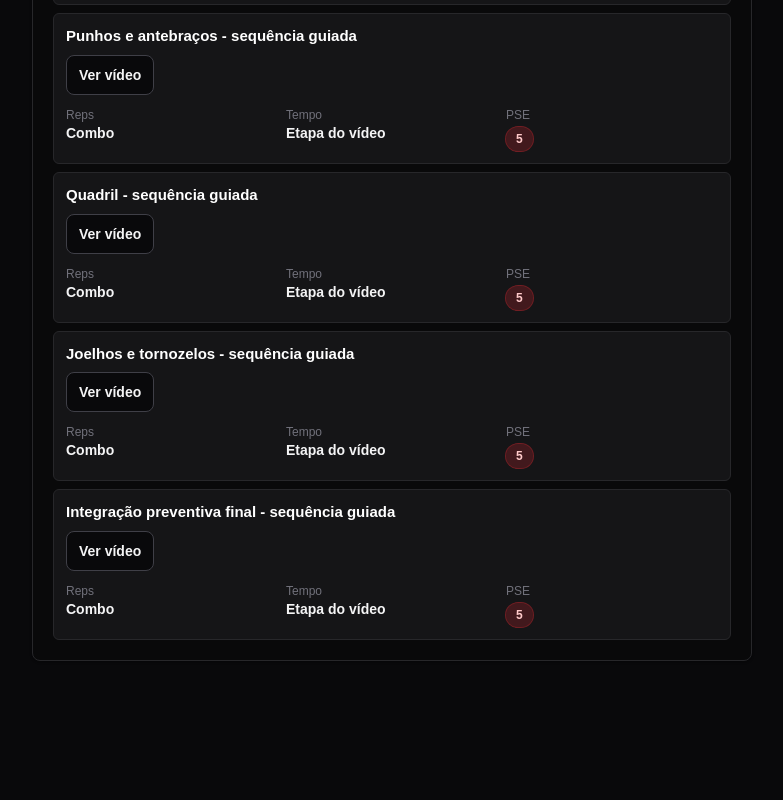
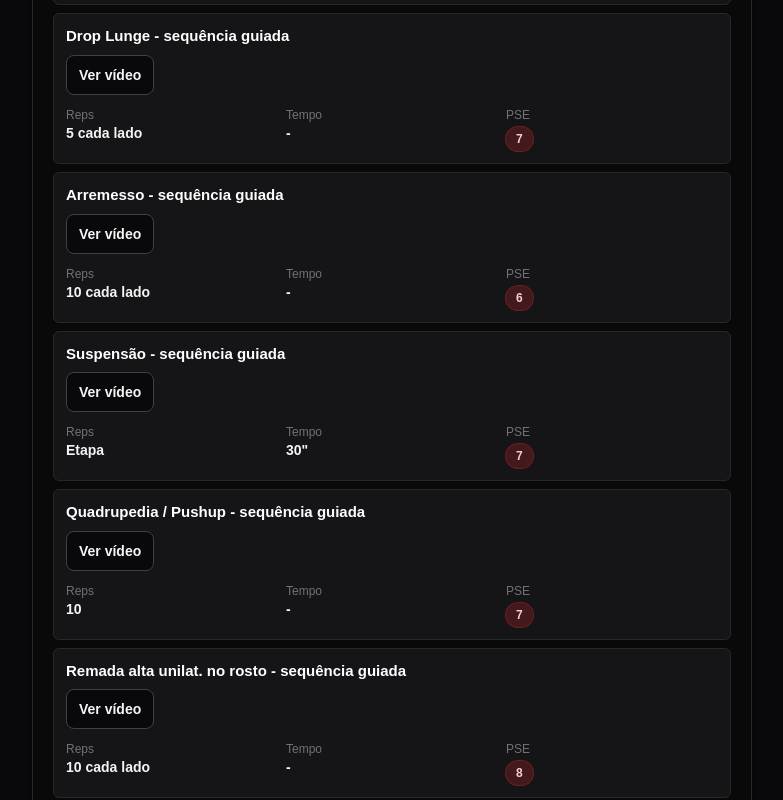
Before and after one commit to adrianogssouza/bjj-training-log, a Next.js app: page /workouts/anti-lesao in a window 1280 px wide. Shown: the part 960-1760 px from the top of the page, without its empty margins (248-1031 px from the left). Built offline with nearby package versions, Linux system fonts and the light colour scheme.

Commit message:
fix: use official complementary workout exercises

```diff
--- a/src/components/workout/WorkoutBlockList.tsx
+++ b/src/components/workout/WorkoutBlockList.tsx
@@ -153,9 +153,8 @@ export function WorkoutBlockList({
                               <div>
                                 <dt className="text-xs text-zinc-500">Reps</dt>
                                 <dd className="font-semibold text-zinc-100">
-                                  {isComplementary
-                                    ? "Combo"
-                                    : item.reps ?? "-"}
+                                  {item.reps ??
+                                    (isComplementary ? "Etapa" : "-")}
                                 </dd>
                               </div>
                               <div>
--- a/src/data/seed-workouts.ts
+++ b/src/data/seed-workouts.ts
@@ -272,62 +272,69 @@ export const seedWorkouts: Workout[] = [
     year: 2026,
     type: "complementary",
     description:
-      "Sequência guiada de mobilidade com carga leve, executada etapa por etapa.",
+      "Sequência oficial de mobilidade com carga leve, executada etapa por etapa.",
     blocks: [
       {
         id: "mobilidade-com-peso-sequencia",
         title: "Sequência completa",
         type: "mobility",
-        sets: "1x",
+        sets: "3x",
         order: 1,
         items: [
           {
             id: "mobilidade-com-peso-video-completo",
-            name: "Agachamento profundo com carga",
-            time: "Etapa do vídeo",
-            targetPse: "5",
+            name: "Mobilidade Ombros",
+            reps: "6 cada lado",
             videoUrl: "https://www.youtube.com/watch?v=c2-Fbra9Z1M&t=239s",
-            notes: "Executar dentro da sequência guiada completa.",
+            notes: "Halter.",
           },
           {
             id: "mobilidade-com-peso-transicao-quadril",
-            name: "Transição de quadril com peso",
-            time: "Etapa do vídeo",
-            targetPse: "5",
+            name: "Mobilidade Quadril \"Cachorro\"",
+            reps: "12 totais",
             videoUrl: "https://www.youtube.com/watch?v=c2-Fbra9Z1M&t=239s",
-            notes: "Registrar mobilidade, controle e desconfortos.",
+            notes: "Tocando os pés.",
           },
           {
             id: "mobilidade-com-peso-rotacao-toracica",
-            name: "Rotação torácica assistida",
-            time: "Etapa do vídeo",
-            targetPse: "5",
+            name: "Alcance Diagonal",
+            reps: "12 totais",
             videoUrl: "https://www.youtube.com/watch?v=c2-Fbra9Z1M&t=239s",
-            notes: "Priorizar amplitude controlada.",
+            notes: "Halter.",
           },
           {
             id: "mobilidade-com-peso-flexores-quadril",
-            name: "Flexores de quadril com carga",
-            time: "Etapa do vídeo",
-            targetPse: "5",
+            name: "Halo",
+            reps: "12 totais",
             videoUrl: "https://www.youtube.com/watch?v=c2-Fbra9Z1M&t=239s",
-            notes: "Manter respiração e posição estável.",
+            notes: "Kettlebell ou anilha.",
           },
           {
             id: "mobilidade-com-peso-posterior",
-            name: "Posterior de coxa com peso",
-            time: "Etapa do vídeo",
-            targetPse: "5",
+            name: "Mobilidade 90/90 com Remada",
+            reps: "12 cada lado",
             videoUrl: "https://www.youtube.com/watch?v=c2-Fbra9Z1M&t=239s",
-            notes: "Controlar a tensão sem forçar dor.",
+            notes: "No cabo.",
           },
           {
             id: "mobilidade-com-peso-integracao",
-            name: "Integração final da mobilidade",
-            time: "Etapa do vídeo",
-            targetPse: "5",
+            name: "Ponte Alta Alternada",
+            reps: "12 totais",
             videoUrl: "https://www.youtube.com/watch?v=c2-Fbra9Z1M&t=239s",
-            notes: "Fechar a sequência e registrar como o corpo respondeu.",
+          },
+          {
+            id: "mobilidade-com-peso-windmill-semiajoelhado",
+            name: "Windmill Semiajoelhado",
+            reps: "6 cada lado",
+            videoUrl: "https://www.youtube.com/watch?v=c2-Fbra9Z1M&t=239s",
+            notes: "Halter ou kettlebell.",
+          },
+          {
+            id: "mobilidade-com-peso-jeff-curl",
+            name: "Jeff Curl",
+            reps: "12",
+            videoUrl: "https://www.youtube.com/watch?v=c2-Fbra9Z1M&t=239s",
+            notes: "Halter ou kettlebell.",
           },
         ],
       },
@@ -340,62 +347,69 @@ export const seedWorkouts: Workout[] = [
     year: 2026,
     type: "complementary",
     description:
-      "Sequência guiada de mobilidade sem carga, executada etapa por etapa.",
+      "Sequência oficial de mobilidade sem carga, executada etapa por etapa.",
     blocks: [
       {
         id: "mobilidade-sem-peso-sequencia",
         title: "Sequência completa",
         type: "mobility",
-        sets: "1x",
+        sets: "3x",
         order: 1,
         items: [
           {
             id: "mobilidade-sem-peso-video-completo",
-            name: "Agachamento profundo sem carga",
-            time: "Etapa do vídeo",
-            targetPse: "4",
+            name: "Mobilidade Quadril/Pé",
+            reps: "6 cada lado",
             videoUrl: "https://www.youtube.com/watch?v=eKlO-7GtBqQ&t=515s",
-            notes: "Executar dentro da sequência guiada completa.",
+            notes: "\"Vai e volta\".",
           },
           {
             id: "mobilidade-sem-peso-quadril",
-            name: "Abertura de quadril",
-            time: "Etapa do vídeo",
-            targetPse: "4",
+            name: "Rolamento tocando os pés",
+            reps: "6",
             videoUrl: "https://www.youtube.com/watch?v=eKlO-7GtBqQ&t=515s",
-            notes: "Buscar amplitude sem perder controle.",
+            notes: "Tocando os pés.",
           },
           {
             id: "mobilidade-sem-peso-toracica",
-            name: "Mobilidade torácica",
-            time: "Etapa do vídeo",
-            targetPse: "4",
+            name: "Mobilidade Quadril",
+            reps: "6 cada lado",
             videoUrl: "https://www.youtube.com/watch?v=eKlO-7GtBqQ&t=515s",
-            notes: "Controlar rotação e respiração.",
+            notes: "\"Capoeirinha\".",
           },
           {
             id: "mobilidade-sem-peso-posterior",
-            name: "Posterior de coxa",
-            time: "Etapa do vídeo",
-            targetPse: "4",
+            name: "Mobilidade Quadril Pára-brisa",
+            reps: "12 totais",
             videoUrl: "https://www.youtube.com/watch?v=eKlO-7GtBqQ&t=515s",
-            notes: "Manter tensão confortável.",
+            notes: "Senta e ajoelha.",
           },
           {
             id: "mobilidade-sem-peso-tornozelo",
-            name: "Tornozelos e base",
-            time: "Etapa do vídeo",
-            targetPse: "4",
+            name: "Mobilidade de Tronco",
+            reps: "6 cada lado",
             videoUrl: "https://www.youtube.com/watch?v=eKlO-7GtBqQ&t=515s",
-            notes: "Observar diferença entre os lados.",
+            notes: "Na parede.",
           },
           {
             id: "mobilidade-sem-peso-integracao",
-            name: "Integração final sem carga",
-            time: "Etapa do vídeo",
-            targetPse: "4",
+            name: "Ponte Alta Alternada",
+            reps: "12 totais",
             videoUrl: "https://www.youtube.com/watch?v=eKlO-7GtBqQ&t=515s",
-            notes: "Fechar a sequência e registrar percepção geral.",
+          },
+          {
+            id: "mobilidade-sem-peso-alcance-pe",
+            name: "Alcance no pé",
+            reps: "12 cada lado",
+            videoUrl: "https://www.youtube.com/watch?v=eKlO-7GtBqQ&t=515s",
+            notes: "Semiajoelhado.",
+          },
+          {
+            id: "mobilidade-sem-peso-cocoras-posterior",
+            name: "Cócoras / Alongamento Posterior",
+            reps: "6 (2\")",
+            videoUrl: "https://www.youtube.com/watch?v=eKlO-7GtBqQ&t=515s",
+            notes: "Halter ou kettlebell.",
           },
         ],
       },
@@ -408,62 +422,65 @@ export const seedWorkouts: Workout[] = [
     year: 2026,
     type: "complementary",
     description:
-      "Sequência geral de mobilidade para encaixar na semana, com etapas reais.",
+      "Sequência oficial de mobilidade para encaixar na semana, com etapas reais.",
     blocks: [
       {
         id: "mobilidade-3-sequencia",
         title: "Sequência completa",
         type: "mobility",
-        sets: "1x",
+        sets: "3x",
         order: 1,
         items: [
           {
             id: "mobilidade-3-video-completo",
-            name: "Soltura inicial de quadril",
-            time: "Etapa do vídeo",
-            targetPse: "5",
+            name: "Borboleta com Resistência HBC",
+            reps: "10",
             videoUrl: "https://www.youtube.com/watch?v=e3V83yp3u98&t=182s",
-            notes: "Executar dentro da sequência guiada completa.",
           },
           {
             id: "mobilidade-3-coluna-toracica",
-            name: "Coluna torácica",
-            time: "Etapa do vídeo",
-            targetPse: "5",
+            name: "Flexão Lateral de Tronco HBC",
+            reps: "10 cada lado",
             videoUrl: "https://www.youtube.com/watch?v=e3V83yp3u98&t=182s",
-            notes: "Controlar amplitude e respiração.",
+            notes: "Passando o joelho.",
           },
           {
             id: "mobilidade-3-adutores",
-            name: "Adutores",
-            time: "Etapa do vídeo",
-            targetPse: "5",
+            name: "Americana Sentado HBC",
+            reps: "10 cada lado",
             videoUrl: "https://www.youtube.com/watch?v=e3V83yp3u98&t=182s",
-            notes: "Sem forçar dor no alongamento.",
           },
           {
             id: "mobilidade-3-posterior",
-            name: "Posterior de coxa",
-            time: "Etapa do vídeo",
-            targetPse: "5",
+            name: "Pancake HBC",
+            reps: "10 totais",
             videoUrl: "https://www.youtube.com/watch?v=e3V83yp3u98&t=182s",
-            notes: "Priorizar controle no fim da amplitude.",
           },
           {
             id: "mobilidade-3-tornozelo",
-            name: "Tornozelos",
-            time: "Etapa do vídeo",
-            targetPse: "5",
+            name: "Stiff Lateral HBC",
+            reps: "10 cada lado",
             videoUrl: "https://www.youtube.com/watch?v=e3V83yp3u98&t=182s",
-            notes: "Observar rigidez e assimetria.",
           },
           {
             id: "mobilidade-3-integracao",
-            name: "Integração final da sequência",
-            time: "Etapa do vídeo",
-            targetPse: "5",
+            name: "Rotação de Tronco",
+            reps: "10 totais",
             videoUrl: "https://www.youtube.com/watch?v=e3V83yp3u98&t=182s",
-            notes: "Registrar percepção geral após a mobilidade.",
+          },
+          {
+            id: "mobilidade-3-agachamento-unilateral",
+            name: "Agachamento Unilateral",
+            reps: "10 cada lado",
+            videoUrl: "https://www.youtube.com/watch?v=e3V83yp3u98&t=182s",
+            notes: "Base aberta.",
+          },
+          {
+            id: "mobilidade-3-pull-over",
+            name: "Pull over",
+            reps: "10",
+            videoUrl: "https://www.youtube.com/watch?v=e3V83yp3u98&t=182s",
+            notes: "Halter ou kettlebell.",
           },
         ],
       },
@@ -476,54 +493,77 @@ export const seedWorkouts: Workout[] = [
     year: 2026,
     type: "complementary",
     description:
-      "Sequência guiada de core com foco em controle e estabilidade por etapa.",
+      "Sequência oficial de core com foco em controle e estabilidade por etapa.",
     blocks: [
       {
         id: "core-1-sequencia",
         title: "Sequência completa",
         type: "circuit",
-        sets: "1x",
+        sets: "3x",
         order: 1,
         items: [
           {
             id: "core-1-video-completo",
-            name: "Ativação abdominal",
-            time: "Etapa do vídeo",
-            targetPse: "7",
+            name: "TGU Parcial",
+            reps: "6 cada lado",
+            targetPse: "8",
             videoUrl: "https://www.youtube.com/watch?v=MtsqH-liroA&t=534s",
-            notes: "Executar dentro da sequência guiada completa.",
+            notes: "Halter ou kettlebell.",
           },
           {
             id: "core-1-prancha",
-            name: "Prancha com controle",
-            time: "Etapa do vídeo",
-            targetPse: "7",
+            name: "Twist Russo",
+            reps: "12 totais",
+            targetPse: "9",
             videoUrl: "https://www.youtube.com/watch?v=MtsqH-liroA&t=534s",
-            notes: "Manter coluna firme e respiração controlada.",
+            notes: "Halter.",
           },
           {
             id: "core-1-anti-rotacao",
-            name: "Anti-rotação",
-            time: "Etapa do vídeo",
+            name: "Snatch da Ponte Lateral",
+            reps: "12 cada lado",
             targetPse: "7",
             videoUrl: "https://www.youtube.com/watch?v=MtsqH-liroA&t=534s",
-            notes: "Evitar compensar com lombar.",
+            notes: "Halter.",
           },
           {
             id: "core-1-controle-quadril",
-            name: "Controle de quadril",
-            time: "Etapa do vídeo",
+            name: "Rolamento pro Triângulo",
+            reps: "12",
             targetPse: "7",
             videoUrl: "https://www.youtube.com/watch?v=MtsqH-liroA&t=534s",
-            notes: "Manter estabilidade entre os lados.",
           },
           {
             id: "core-1-finalizacao",
-            name: "Finalização do core",
-            time: "Etapa do vídeo",
-            targetPse: "7",
+            name: "Chop",
+            reps: "12 cada lado",
+            targetPse: "8",
             videoUrl: "https://www.youtube.com/watch?v=MtsqH-liroA&t=534s",
-            notes: "Registrar PSE geral e qualidade da execução.",
+            notes: "No cabo.",
+          },
+          {
+            id: "core-1-roll-out",
+            name: "Roll out",
+            reps: "12 totais",
+            targetPse: "8",
+            videoUrl: "https://www.youtube.com/watch?v=MtsqH-liroA&t=534s",
+            notes: "Quadrupedia.",
+          },
+          {
+            id: "core-1-carregada-unilateral",
+            name: "Carregada Unilateral",
+            time: "30\" cada lado",
+            targetPse: "8",
+            videoUrl: "https://www.youtube.com/watch?v=MtsqH-liroA&t=534s",
+            notes: "Halter ou kettlebell.",
+          },
+          {
+            id: "core-1-abdominal-arco-ajoelhado",
+            name: "Abdominal \"Arco\" Ajoelhado",
+            reps: "12 totais",
+            targetPse: "9",
+            videoUrl: "https://www.youtube.com/watch?v=MtsqH-liroA&t=534s",
+            notes: "No cabo.",
           },
         ],
       },
@@ -536,54 +576,77 @@ export const seedWorkouts: Workout[] = [
     year: 2026,
     type: "complementary",
     description:
-      "Sequência guiada de core com foco em resistência de tronco por etapa.",
+      "Sequência oficial de core com foco em resistência de tronco por etapa.",
     blocks: [
       {
         id: "core-2-sequencia",
         title: "Sequência completa",
         type: "circuit",
-        sets: "1x",
+        sets: "3x",
         order: 1,
         items: [
           {
             id: "core-2-video-completo",
-            name: "Base de prancha",
-            time: "Etapa do vídeo",
-            targetPse: "7",
+            name: "Flexão Lateral de tronco",
+            reps: "12 cada lado",
+            targetPse: "8",
             videoUrl: "https://www.youtube.com/watch?v=OXrovylyZAk",
-            notes: "Executar dentro da sequência guiada completa.",
+            notes: "No cabo.",
           },
           {
             id: "core-2-lateral",
-            name: "Prancha lateral",
-            time: "Etapa do vídeo",
-            targetPse: "7",
+            name: "Prancha - mãos a frente",
+            time: "30\"",
+            targetPse: "8",
             videoUrl: "https://www.youtube.com/watch?v=OXrovylyZAk",
-            notes: "Observar diferença entre os lados.",
+            notes: "No solo.",
           },
           {
             id: "core-2-flexao-extensao",
-            name: "Flexão e extensão controlada",
-            time: "Etapa do vídeo",
+            name: "Rotação de Tronco no solo",
+            reps: "24",
             targetPse: "7",
             videoUrl: "https://www.youtube.com/watch?v=OXrovylyZAk",
-            notes: "Manter controle no tronco.",
+            notes: "Anilha.",
           },
           {
             id: "core-2-anti-rotacao",
-            name: "Anti-rotação resistente",
-            time: "Etapa do vídeo",
-            targetPse: "7",
+            name: "Abdominal Suspenso",
+            reps: "06 a 12",
+            targetPse: "9",
             videoUrl: "https://www.youtube.com/watch?v=OXrovylyZAk",
-            notes: "Evitar perder alinhamento.",
           },
           {
             id: "core-2-finalizacao",
-            name: "Finalização de resistência",
-            time: "Etapa do vídeo",
-            targetPse: "7",
+            name: "Pallof Isométrico",
+            time: "15\"",
+            targetPse: "9",
             videoUrl: "https://www.youtube.com/watch?v=OXrovylyZAk",
-            notes: "Registrar PSE geral e qualidade da execução.",
+            notes: "No cabo.",
+          },
+          {
+            id: "core-2-rolamento-overhead",
+            name: "Rolamento Overhead",
+            reps: "12",
+            targetPse: "8",
+            videoUrl: "https://www.youtube.com/watch?v=OXrovylyZAk",
+            notes: "No solo.",
+          },
+          {
+            id: "core-2-carregada-overhead-unilat",
+            name: "Carregada Overhead Unilat",
+            time: "30\" cada lado",
+            targetPse: "8",
+            videoUrl: "https://www.youtube.com/watch?v=OXrovylyZAk",
+            notes: "Halter ou kettlebell.",
+          },
+          {
+            id: "core-2-good-morning",
+            name: "Good Morning",
+            reps: "12",
+            targetPse: "8",
+            videoUrl: "https://www.youtube.com/watch?v=OXrovylyZAk",
+            notes: "Na barra.",
           },
         ],
       },
@@ -758,62 +821,103 @@ export const seedWorkouts: Workout[] = [
     year: 2026,
     type: "complementary",
     description:
-      "Sequência guiada de prevenção e cuidado articular por região.",
+      "Sequência oficial de prevenção e cuidado articular por etapa.",
     blocks: [
       {
         id: "anti-lesao-sequencia",
         title: "Sequência completa",
         type: "mobility",
-        sets: "1x",
+        sets: "3x",
         order: 1,
         items: [
           {
             id: "anti-lesao-video-completo",
-            name: "Pescoço e cervical",
-            time: "Etapa do vídeo",
-            targetPse: "5",
+            name: "Armbar",
+            reps: "5 cada lado",
+            targetPse: "6",
             videoUrl: "https://www.youtube.com/watch?v=ChMCRY8cE6U&t=1s",
-            notes: "Executar dentro da sequência guiada completa.",
+            notes: "HBC/KB.",
           },
           {
             id: "anti-lesao-ombros-escapulas",
-            name: "Ombros e escápulas",
-            time: "Etapa do vídeo",
-            targetPse: "5",
+            name: "Rotação de Quadril - ajoelhando",
+            reps: "10",
+            targetPse: "6",
             videoUrl: "https://www.youtube.com/watch?v=ChMCRY8cE6U&t=1s",
-            notes: "Controlar amplitude sem dor.",
           },
           {
             id: "anti-lesao-punhos",
-            name: "Punhos e antebraços",
-            time: "Etapa do vídeo",
-            targetPse: "5",
+            name: "Drop Lunge",
+            reps: "5 cada lado",
+            targetPse: "7",
             videoUrl: "https://www.youtube.com/watch?v=ChMCRY8cE6U&t=1s",
-            notes: "Registrar rigidez ou desconforto.",
+            notes: "HBC/KB.",
           },
           {
             id: "anti-lesao-quadril",
-            name: "Quadril",
-            time: "Etapa do vídeo",
-            targetPse: "5",
+            name: "Arremesso",
+            reps: "10 cada lado",
+            targetPse: "6",
             videoUrl: "https://www.youtube.com/watch?v=ChMCRY8cE6U&t=1s",
-            notes: "Priorizar controle e estabilidade.",
+            notes: "Elástico/toalha/peso.",
           },
           {
             id: "anti-lesao-joelhos-tornozelos",
-            name: "Joelhos e tornozelos",
-            time: "Etapa do vídeo",
-            targetPse: "5",
+            name: "Suspensão",
+            time: "30\"",
+            targetPse: "7",
             videoUrl: "https://www.youtube.com/watch?v=ChMCRY8cE6U&t=1s",
-            notes: "Observar diferença entre os lados.",
           },
           {
             id: "anti-lesao-integracao",
-            name: "Integração preventiva final",
-            time: "Etapa do vídeo",
-            targetPse: "5",
+            name: "Quadrupedia / Pushup",
+            reps: "10",
+            targetPse: "7",
             videoUrl: "https://www.youtube.com/watch?v=ChMCRY8cE6U&t=1s",
-            notes: "Registrar percepção geral antes de encerrar.",
+          },
+          {
+            id: "anti-lesao-remada-alta-unilat-rosto",
+            name: "Remada alta unilat. no rosto",
+            reps: "10 cada lado",
+            targetPse: "8",
+            videoUrl: "https://www.youtube.com/watch?v=ChMCRY8cE6U&t=1s",
+            notes: "No cabo.",
+          },
+          {
+            id: "anti-lesao-saltitos",
+            name: "Saltitos",
+            reps: "10",
+            targetPse: "8",
+            videoUrl: "https://www.youtube.com/watch?v=ChMCRY8cE6U&t=1s",
+          },
+          {
+            id: "anti-lesao-cocoras",
+            name: "Cócoras",
+            time: "60\"",
+            targetPse: "6",
+            videoUrl: "https://www.youtube.com/watch?v=ChMCRY8cE6U&t=1s",
+          },
+          {
+            id: "anti-lesao-ponte-invesa-unilat-distante",
+            name: "Ponte Invesa Unilat distante (posterior)",
+            time: "20\" cada lado",
+            targetPse: "8",
+            videoUrl: "https://www.youtube.com/watch?v=ChMCRY8cE6U&t=1s",
+          },
+          {
+            id: "anti-lesao-ananias",
+            name: "Ananias",
+            reps: "10",
+            targetPse: "8",
+            videoUrl: "https://www.youtube.com/watch?v=ChMCRY8cE6U&t=1s",
+          },
+          {
+            id: "anti-lesao-carregada",
+            name: "Carregada",
+            time: "30\" cada lado",
+            targetPse: "8",
+            videoUrl: "https://www.youtube.com/watch?v=ChMCRY8cE6U&t=1s",
+            notes: "KB/HBC.",
           },
         ],
       },
```
